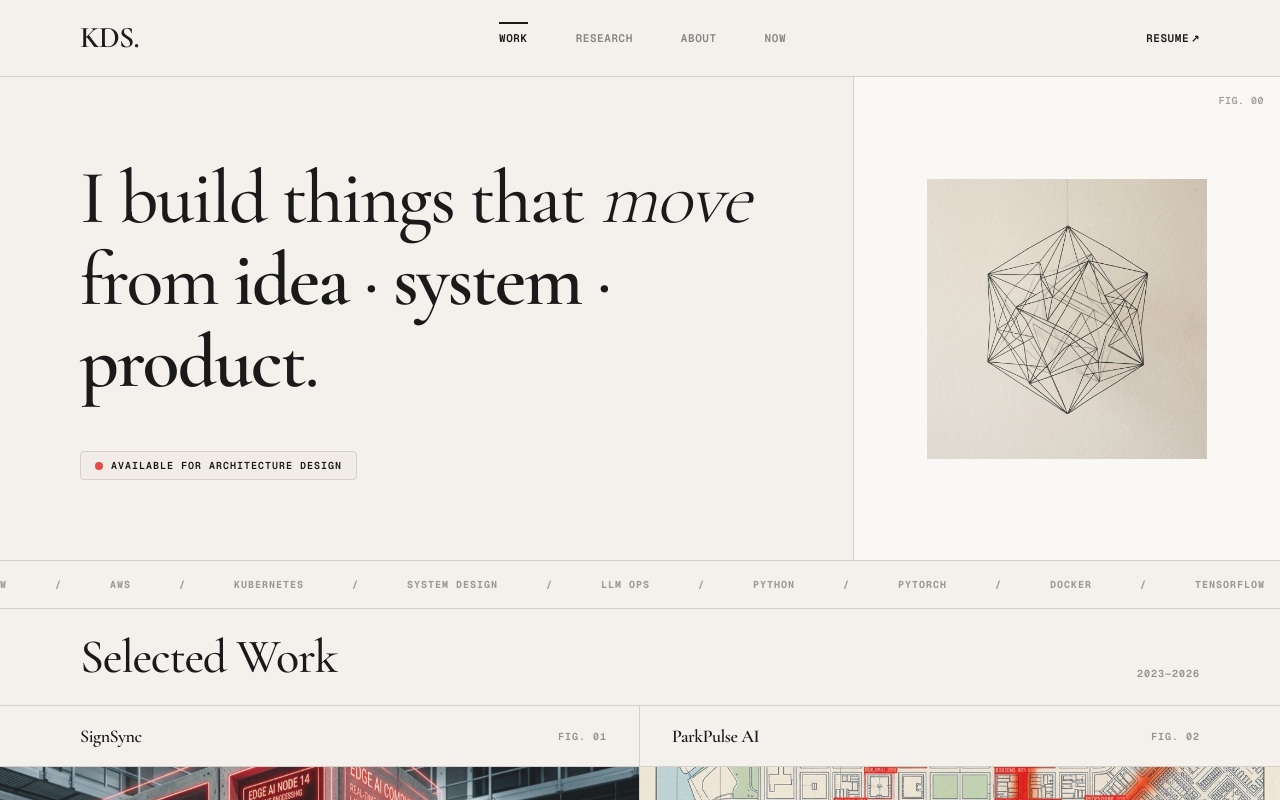
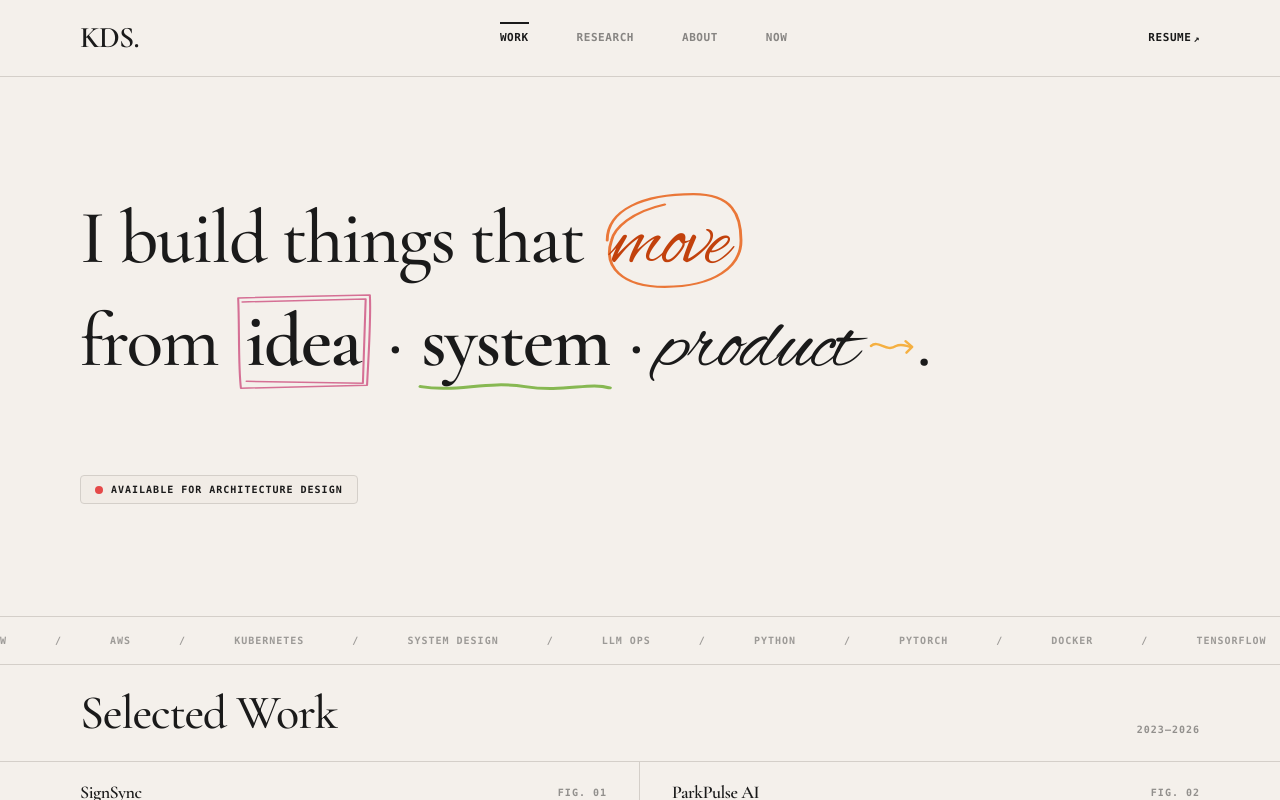
Before and after one commit to Krishdshah/portfoliov2, a Next.js app: page / in a window 1280 px wide. Shown: the top 800 px of the page. Built offline with nearby package versions, Linux system fonts and the light colour scheme.

Commit message:
feat: implement handwritten sketch highlights in hero typography

```diff
--- a/app/globals.css
+++ b/app/globals.css
@@ -1,26 +1,40 @@
 @import "tailwindcss";
+@import "tw-animate-css";
+@import "shadcn/tailwind.css";
 
 :root {
   --background: #F4F0EB;
   --foreground: #1A1A1A;
   --background-muted: #EBE6DE;
   --border-custom: #D4CFC9;
+  --card: #F4F0EB;
+  --card-foreground: #1A1A1A;
+  --popover: #F4F0EB;
+  --popover-foreground: #1A1A1A;
+  --primary: #1A1A1A;
+  --primary-foreground: #F4F0EB;
+  --secondary: #EBE6DE;
+  --secondary-foreground: #1A1A1A;
+  --muted: #EBE6DE;
+  --muted-foreground: #706A60;
+  --accent: #EBE6DE;
+  --accent-foreground: #1A1A1A;
+  --destructive: oklch(0.577 0.245 27.325);
+  --border: #D4CFC9;
+  --input: #D4CFC9;
+  --ring: #706A60;
+  --radius: 0.625rem;
 }
 
-@theme inline {
+@theme {
   --color-background: var(--background);
   --color-foreground: var(--foreground);
   --color-background-muted: var(--background-muted);
   --color-border-custom: var(--border-custom);
-  --font-sans: var(--font-geist-sans), Arial, Helvetica, sans-serif;
-  --font-mono: var(--font-geist-mono), monospace;
+  --color-border: var(--border);
+  --color-ring: var(--ring);
   --font-serif: var(--font-serif), "Gallery", "Cormorant Garamond", Georgia, serif;
-}
-
-body {
-  background: var(--background);
-  color: var(--foreground);
-  font-family: var(--font-sans);
+  --font-script: var(--font-script), cursive;
 }
 
 @keyframes marquee {
@@ -37,3 +51,49 @@ body {
   width: max-content;
   animation: marquee 30s linear infinite;
 }
+
+.dark {
+  --background: oklch(0.145 0 0);
+  --foreground: oklch(0.985 0 0);
+  --card: oklch(0.205 0 0);
+  --card-foreground: oklch(0.985 0 0);
+  --popover: oklch(0.205 0 0);
+  --popover-foreground: oklch(0.985 0 0);
+  --primary: oklch(0.922 0 0);
+  --primary-foreground: oklch(0.205 0 0);
+  --secondary: oklch(0.269 0 0);
+  --secondary-foreground: oklch(0.985 0 0);
+  --muted: oklch(0.269 0 0);
+  --muted-foreground: oklch(0.708 0 0);
+  --accent: oklch(0.269 0 0);
+  --accent-foreground: oklch(0.985 0 0);
+  --destructive: oklch(0.704 0.191 22.216);
+  --border: oklch(1 0 0 / 10%);
+  --input: oklch(1 0 0 / 15%);
+  --ring: oklch(0.556 0 0);
+  --chart-1: oklch(0.87 0 0);
+  --chart-2: oklch(0.556 0 0);
+  --chart-3: oklch(0.439 0 0);
+  --chart-4: oklch(0.371 0 0);
+  --chart-5: oklch(0.269 0 0);
+  --sidebar: oklch(0.205 0 0);
+  --sidebar-foreground: oklch(0.985 0 0);
+  --sidebar-primary: oklch(0.488 0.243 264.376);
+  --sidebar-primary-foreground: oklch(0.985 0 0);
+  --sidebar-accent: oklch(0.269 0 0);
+  --sidebar-accent-foreground: oklch(0.985 0 0);
+  --sidebar-border: oklch(1 0 0 / 10%);
+  --sidebar-ring: oklch(0.556 0 0);
+}
+
+@layer base {
+  * {
+    @apply border-border outline-ring/50;
+  }
+  body {
+    @apply bg-background text-foreground;
+  }
+  html {
+    @apply font-sans;
+  }
+}
--- a/app/layout.tsx
+++ b/app/layout.tsx
@@ -1,5 +1,5 @@
 import type { Metadata } from "next";
-import { Geist, Geist_Mono, Cormorant_Garamond } from "next/font/google";
+import { Geist, Geist_Mono, Cormorant_Garamond, Alex_Brush } from "next/font/google";
 import "./globals.css";
 
 const geistSans = Geist({
@@ -19,6 +19,12 @@ const cormorantGaramond = Cormorant_Garamond({
   style: ["normal", "italic"],
 });
 
+const alexBrush = Alex_Brush({
+  variable: "--font-script",
+  subsets: ["latin"],
+  weight: ["400"],
+});
+
 export const metadata: Metadata = {
   title: "Krish D Shah | Aspiring Software Engineer",
   description: "A Portfolio Website",
@@ -28,7 +34,7 @@ export default function RootLayout({ children }: LayoutProps<"/">) {
   return (
     <html
       lang="en"
-      className={`${geistSans.variable} ${geistMono.variable} ${cormorantGaramond.variable} antialiased`}
+      className={`${geistSans.variable} ${geistMono.variable} ${cormorantGaramond.variable} ${alexBrush.variable} antialiased`}
     >
       <body className="relative">
         {children}
--- a/components/Hero.tsx
+++ b/components/Hero.tsx
@@ -1,14 +1,117 @@
 "use client";
 
-import Image from "next/image";
+import React from "react";
+
+// Handwritten Circle Highlight Component
+function SketchyCircle({ children }: { children: React.ReactNode }) {
+  return (
+    <span className="relative inline-block px-3 py-1 align-baseline">
+      <span className="relative z-10 font-script text-5xl md:text-7xl lg:text-[84px] text-[#C2410C] font-normal leading-none pr-1">
+        {children}
+      </span>
+      <svg
+        className="absolute inset-0 w-full h-full text-[#E8590C]/80 overflow-visible pointer-events-none"
+        viewBox="0 0 100 100"
+        preserveAspectRatio="none"
+      >
+        <path
+          d="M 5,50 C 5,20 30,5 65,5 C 92,5 98,25 98,50 C 98,75 80,95 45,95 C 15,95 2,75 8,50 C 10,38 22,22 45,15"
+          fill="none"
+          stroke="currentColor"
+          strokeWidth="2"
+          strokeLinecap="round"
+          strokeLinejoin="round"
+        />
+      </svg>
+    </span>
+  );
+}
+
+// Handwritten Box Highlight Component
+function SketchyBox({ children }: { children: React.ReactNode }) {
+  return (
+    <span className="relative inline-block px-3 py-1 align-baseline">
+      <span className="relative z-10 font-serif font-semibold">
+        {children}
+      </span>
+      <svg
+        className="absolute inset-0 w-full h-full text-[#D05A87]/85 overflow-visible pointer-events-none"
+        viewBox="0 0 100 100"
+        preserveAspectRatio="none"
+      >
+        <path
+          d="M 3,6 L 98,3 C 99,25 97,65 96,94 L 5,97 C 3,75 4,35 3,6 M 6,10 L 95,7 L 93,92 L 9,90"
+          fill="none"
+          stroke="currentColor"
+          strokeWidth="1.5"
+          strokeLinecap="round"
+          strokeLinejoin="round"
+        />
+      </svg>
+    </span>
+  );
+}
+
+// Handwritten Underline Highlight Component
+function WavyUnderline({ children }: { children: React.ReactNode }) {
+  return (
+    <span className="relative inline-block pb-2 px-1 align-baseline">
+      <span className="relative z-10 font-serif font-semibold">
+        {children}
+      </span>
+      <svg
+        className="absolute left-0 right-0 bottom-0 w-full h-3 text-[#7CB342]/90 overflow-visible pointer-events-none"
+        viewBox="0 0 100 10"
+        preserveAspectRatio="none"
+      >
+        <path
+          d="M 2,3 C 20,8 35,-2 55,3 C 75,8 88,-1 98,4"
+          fill="none"
+          stroke="currentColor"
+          strokeWidth="2.5"
+          strokeLinecap="round"
+        />
+      </svg>
+    </span>
+  );
+}
+
+// Handwritten Squiggly Arrow Component
+function SquigglyArrow() {
+  return (
+    <span className="inline-block relative w-12 h-6 ml-2 -translate-y-1 align-middle select-none">
+      <svg
+        className="absolute inset-0 w-full h-full text-[#F5B041] overflow-visible pointer-events-none"
+        viewBox="0 0 50 20"
+        fill="none"
+      >
+        <path
+          d="M 2,10 C 10,3 18,17 28,10 C 34,7 38,10 44,11"
+          stroke="currentColor"
+          strokeWidth="2.5"
+          strokeLinecap="round"
+        />
+        <path
+          d="M 38,5 L 45,11 L 39,17"
+          stroke="currentColor"
+          strokeWidth="2.5"
+          strokeLinecap="round"
+          strokeLinejoin="round"
+        />
+      </svg>
+    </span>
+  );
+}
 
 export default function Hero() {
   return (
-    <section className="w-full border-b border-border-custom grid grid-cols-1 md:grid-cols-3 bg-background">
-      {/* Left Column (Statement & Badge) */}
-      <div className="col-span-1 md:col-span-2 px-6 py-12 md:px-12 lg:pl-20 md:py-20 flex flex-col justify-between gap-12">
-        <h1 className="text-4xl md:text-6xl lg:text-[76px] font-serif leading-[1.08] tracking-tight font-medium text-foreground max-w-4xl">
-          I build things that <span className="italic font-light">move</span> from <span className="font-semibold">idea</span> · <span className="font-semibold">system</span> · <span className="font-semibold">product</span>.
+    <section className="w-full border-b border-border-custom bg-background">
+      {/* Statement & Badge Container */}
+      <div className="px-6 md:px-12 lg:px-20 py-16 md:py-28 flex flex-col gap-16 md:gap-20">
+        <h1 className="text-4xl md:text-6xl lg:text-[76px] font-serif leading-[1.25] md:leading-[1.2] tracking-tight font-medium text-foreground max-w-6xl">
+          I build things that <SketchyCircle>move</SketchyCircle> <br className="hidden lg:inline" />
+          from <SketchyBox>idea</SketchyBox> · <WavyUnderline>system</WavyUnderline> · <span className="font-script text-5xl md:text-7xl lg:text-[84px] text-foreground font-normal leading-none pr-1">product</span>
+          <SquigglyArrow />.
         </h1>
 
         <div>
@@ -18,22 +121,6 @@ export default function Hero() {
           </div>
         </div>
       </div>
-
-      {/* Right Column (FIG. 00 Container) */}
-      <div className="col-span-1 border-t md:border-t-0 md:border-l border-border-custom relative min-h-[300px] md:min-h-full flex items-center justify-center p-8 bg-[#FAF8F5]">
-        <span className="absolute top-4 right-4 text-[10px] font-mono tracking-wider font-semibold text-foreground/40">
-          FIG. 00
-        </span>
-        <div className="w-full h-full relative aspect-square max-w-[280px]">
-          <Image
-            src="/hero-fig.png"
-            alt="Hero Wireframe Graphic"
-            fill
-            className="object-contain opacity-90 mix-blend-multiply"
-            priority
-          />
-        </div>
-      </div>
     </section>
   );
 }
```
